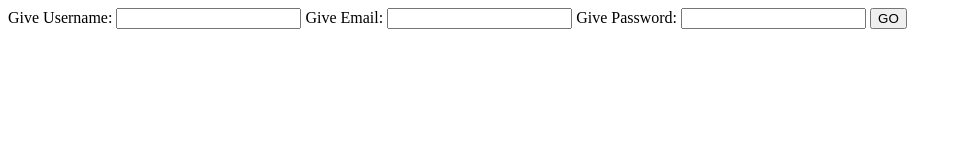
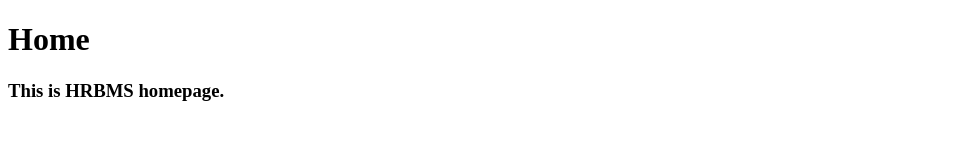
Before and after one commit to yaribaloch/HRBMS, a website: page public/index.html in a window 1280 px wide. Shown: the whole page, without its empty margins (0-962 px from the left). Drawn offline with nearby package versions, Linux system fonts and the light colour scheme; no server answers.

```diff
--- a/connection.js
+++ b/connection.js
@@ -1,7 +1,7 @@
 const mongoose = require("mongoose");
 
 async function connectToMongoDb(){
- return mongoose.connect("mongodb+srv://myarikhan555:mmC2zJXNpMbqDgmp@cluster0.hnecl.mongodb.net/HotelReservationDB");
+ return mongoose.connect(process.env.MONGODB_CREDENTIALS);
 };
 
 module.exports = {connectToMongoDb};
--- a/public/index.html
+++ b/public/index.html
@@ -20,14 +20,8 @@
 </head>
 <body>
     <form action="/" method="post">
-        <label for="username">Give Username: </label>
-        <input id="username" type="text" name="username"/>
-        <label for="email">Give Email: </label>
-        <input id="email" type="text" name="email"/>
-        <label for="password">Give Password: </label>
-        <input id="password" type="text" name="password"/>
-
-        <button type="submit">GO</button>
+        <h1>Home</h1>
+        <h3>This is HRBMS homepage.</h1>
     </form>
 </body>
 </html>
```
